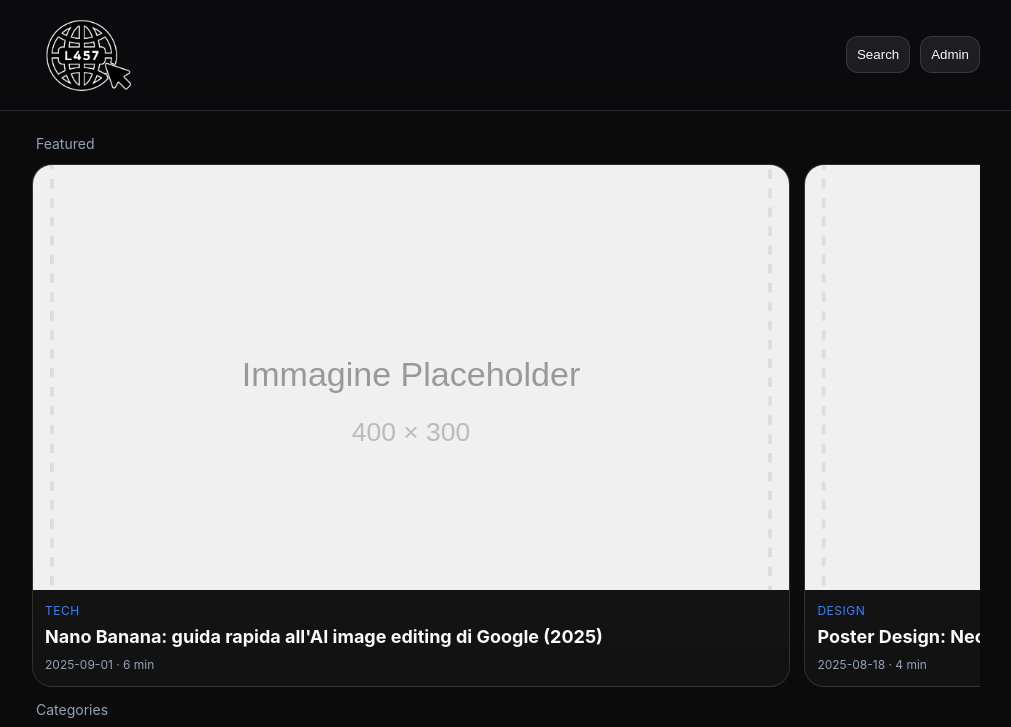
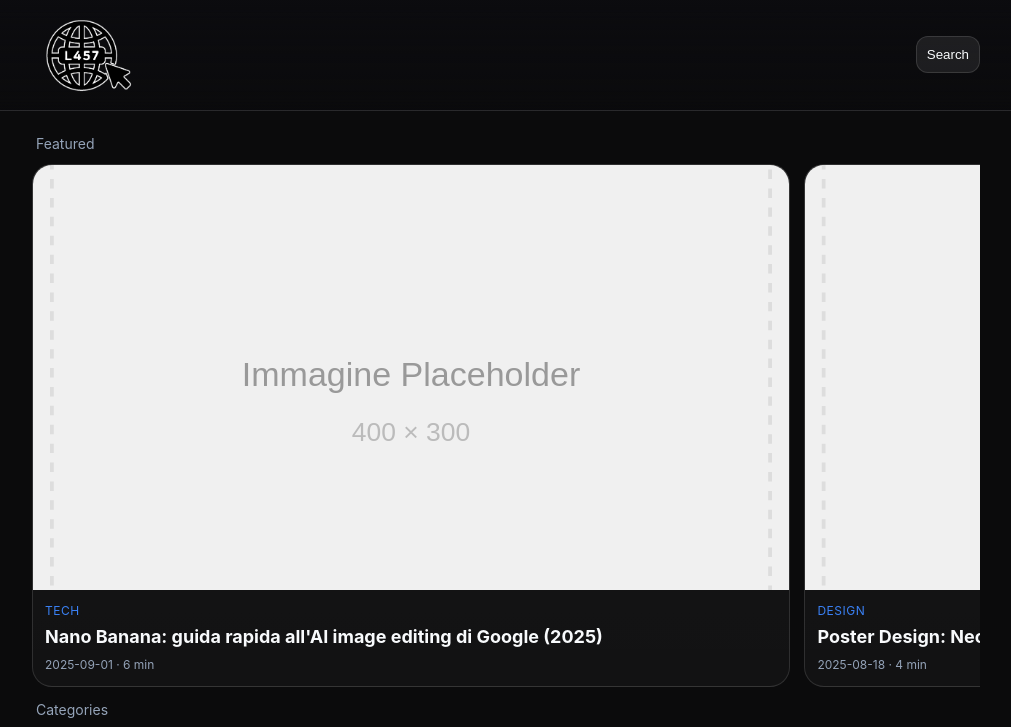
Before and after one commit to xtruel/l457.com, a website: page index.html in a window 1280 px wide. Shown: the top 727 px of the page, without its empty margins (134-1145 px from the left). Drawn offline with Linux system fonts and the light colour scheme; no server answers.

Commit message:
remove: elimina completamente il pulsante Admin dall'interfaccia

```diff
--- a/index.html
+++ b/index.html
@@ -28,18 +28,7 @@
     </div>
   </header>
 
-  <script>
-    document.addEventListener('DOMContentLoaded', () => {
-      const headerActions = document.querySelector('.header-actions');
-      if (headerActions && !document.getElementById('adminBtn')) {
-        const btn = document.createElement('button');
-        btn.className = 'admin-btn';
-        btn.id = 'adminBtn';
-        btn.textContent = 'Admin';
-        headerActions.appendChild(btn);
-      }
-    });
-  </script>
+
 
   <!-- MAIN CONTENT -->
   <main class="main-content">
```
